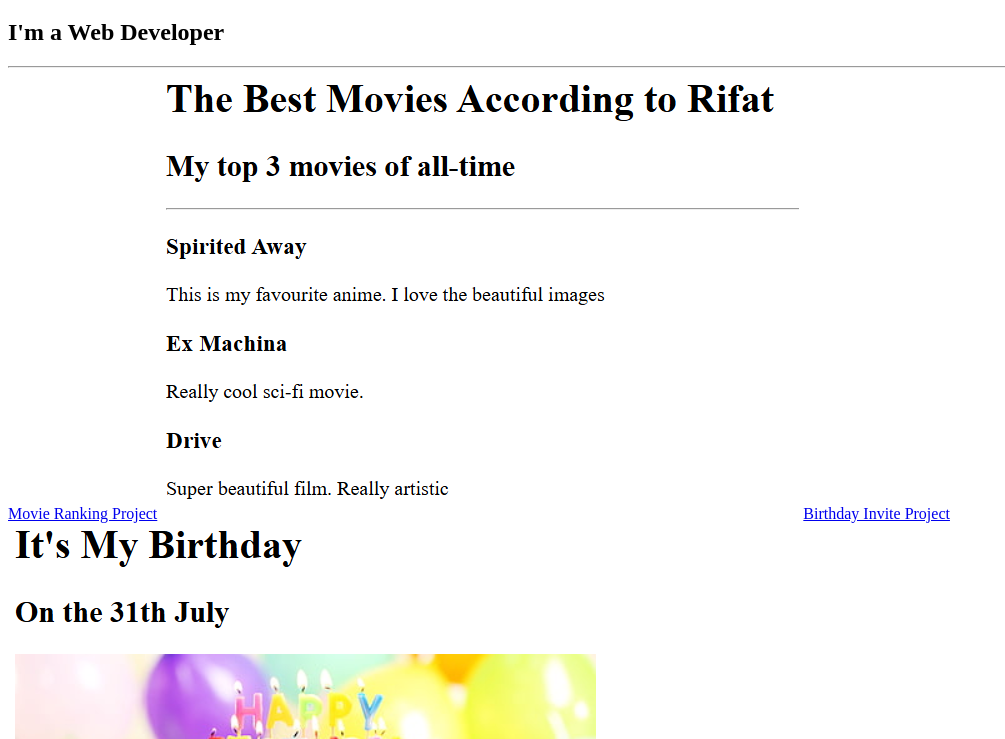
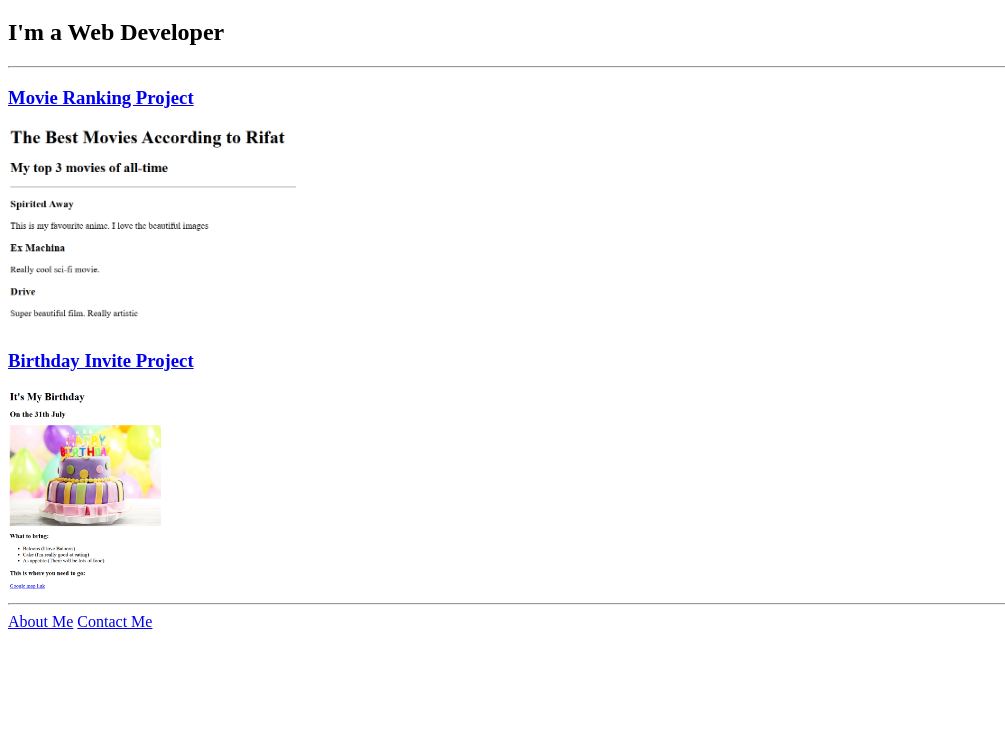
Before and after one commit to rifatalkausar/html-portfolio, a plain HTML site: page index.html in a window 1280 px wide. Shown: the part 61-800 px from the top of the page, without its empty margins (0-1005 px from the left). Drawn offline with Linux system fonts and the light colour scheme.

Commit message:
index.html

```diff
--- a/index.html
+++ b/index.html
@@ -1,33 +1,22 @@
-<!-- TODO 1: Create the HTML Boilerplate -->
 <!DOCTYPE html>
 <html lang="en">
+
 <head>
   <meta charset="UTF-8">
-        <title>Rifat Portofolio</title>
+  <title>Rifat's Portfolio</title>
 </head>
+
 <body>
   <h1>Rifat's Portfolio</h1>
   <h2>I'm a Web Developer</h2>
-        <hr/>
-        <a href = "./public/movie-ranking.html">Movie Ranking Project</a>
-        <img src="./assets/images/movie-ranking.png"/>
-        <a href ="./public/birthday-invite.html">Birthday Invite Project</a>
-        <img src="./assets/images/birthday-invite.png"/>
-        <hr/>
+  <hr />
+  <h3><a href="./public/movie-ranking.html">Movie Ranking Project</a></h3>
+  <img src="./assets/images/movie-ranking.png" height="200" alt="movie ranking project preview"/>
+  <h3><a href="./public/birthday-invite.html">Birthday Invite Project</a></h3>
+  <img src="./assets/images/birthday-invite.png" height="200" alt="birthday invite project preview"/>
+  <hr />
   <a href="./public/about.html">About Me</a>
   <a href="./public/contact.html">Contact Me</a>
 </body>
+
 </html>
-<!-- TODO 2: Add Your previous projects' HTML into the public folder -->
-
-<!-- TODO 3: Take screenshots of your project previews and add the images to the images folder -->
-
-<!-- TODO 4: Add titles/subtitles etc. -->
-
-<!-- TODO 5: Add a link to the project pages -->
-
-<!-- TODO 6: Add images to show the project previews
-HINT for TODO 6: You can use the height attribute set to 200 to make the image smaller:
-https://developer.mozilla.org/en-US/docs/Web/HTML/Element/img#attr-height -->
-
-<!-- TODO 7: Add the Contact Me and About Me page links -->
```
Lines whose indentation alone changed are shown as unchanged.
